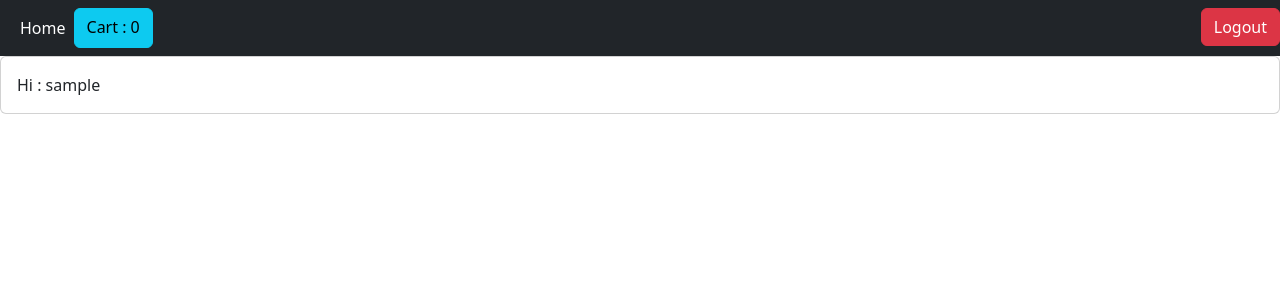
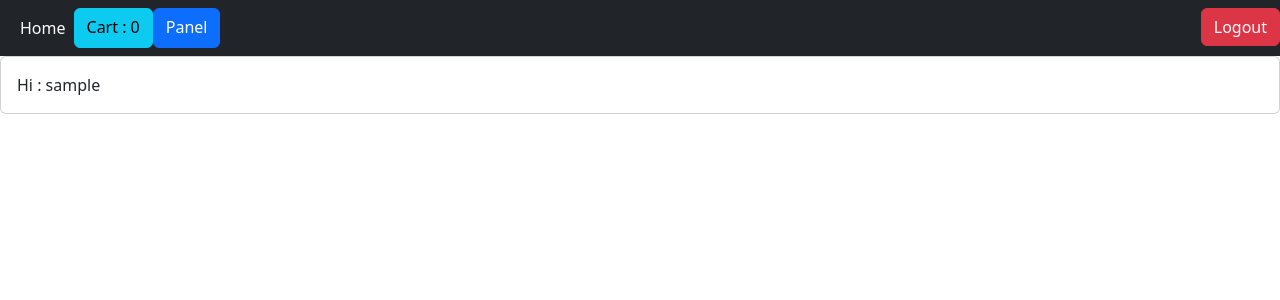
Before and after one commit to AfshinTrg/DjangoShop, a Django app: page / in a window 1280 px wide. Shown: the top 300 px of the page. Run offline with Django 4.2, Linux system fonts and the light colour scheme; the visitor is signed in with stand-in values (Sample User, id 1); data that the repository does not hold is empty.

Commit message:
Add "add to category" feature in admin panel

```diff
--- a/DjangoShop/home/templates/home/inc/sidebar.html
+++ b/DjangoShop/home/templates/home/inc/sidebar.html
@@ -26,6 +26,8 @@
         <ul class="nav nav-pills nav-sidebar flex-column" data-widget="treeview" role="menu" data-accordion="false">
           <!-- Add icons to the links using the .nav-icon class
                with font-awesome or any other icon font library -->
+          {% if user.is_superuser %}
+            <!-- Category Menu -->
             <li class="nav-item menu-open">
               <a href="#" class="nav-link active">
                 <i class="nav-icon fas fa-tachometer-alt"></i>
@@ -36,7 +38,7 @@
               </a>
               <ul class="nav nav-treeview">
                 <li class="nav-item">
-                <a href="./index.html" class="nav-link active">
+                  <a href="{% url 'home:add_category'%}" class="nav-link active">
                     <i class="fa fa-edit nav-icon"></i>
                     <p>Add Category</p>
                   </a>
--- a/DjangoShop/home/urls.py
+++ b/DjangoShop/home/urls.py
@@ -7,7 +7,8 @@ urlpatterns = [
     path('', views.HomeView.as_view(), name='home'),
     path('category/<slug:category_slug>', views.HomeView.as_view(), name='category_filter'),
     path('product/<slug:product_slug>', views.ProductDetailView.as_view(), name='product_detail'),
-    path('panel/', views.PanelView.as_view(), name='panel'),
+    path('panel', views.PanelView.as_view(), name='panel'),
     path('panel/categories', views.CategoriesListView.as_view(), name='Category_list'),
+    path('panel/category/add', views.AddCategoryView.as_view(), name='add_category'),
 
 ]
--- a/DjangoShop/home/views.py
+++ b/DjangoShop/home/views.py
@@ -1,7 +1,7 @@
-from django.shortcuts import render, get_object_or_404
+from django.shortcuts import render, get_object_or_404, redirect
 from django.views import View
 from .models import Category, Product
-from .forms import AddToCartForm
+from .forms import AddToCartForm, AddCategoryForm
 from django.contrib.auth.mixins import LoginRequiredMixin
 from mixins import AdminRequiredMixin
 
@@ -38,3 +38,19 @@ class CategoriesListView(LoginRequiredMixin, AdminRequiredMixin, View):
     def get(self, request):
         categories = Category.objects.all()
         return render(request, self.template_name, {'categories': categories})
+
+
+class AddCategoryView(LoginRequiredMixin, AdminRequiredMixin, View):
+    template_name = 'home/add_category.html'
+    form_class = AddCategoryForm
+
+    def get(self, request):
+        form = self.form_class
+        return render(request, self.template_name, {'form': form})
+
+    def post(self, request):
+        form = self.form_class(request.POST)
+        if form.is_valid():
+            form.save()
+            return redirect('home:Category_list')
+        return render(request, self.template_name, {'form': form})
--- a/DjangoShop/templates/inc/navbar.html
+++ b/DjangoShop/templates/inc/navbar.html
@@ -4,9 +4,10 @@
       <div class="navbar-nav">
 
           <a class="nav-link active"  href="{% url 'home:home' %}">Home</a>
-          <a class="btn btn-info btn-right" href="{% url 'orders:cart' %}">Cart : {{ cart|length }}</a>
+          <a class="btn btn-info" href="{% url 'orders:cart' %}">Cart : {{ cart|length }}</a>
           {% if request.user.is_authenticated %}
-              <a class="btn btn-danger btn-right position-absolute top-10 end-0" href="{% url 'accounts:user_logout' %}?next={{request.path}}">Logout</a>
+              <a class="btn btn-danger position-absolute top-10 end-0" href="{% url 'accounts:user_logout' %}?next={{request.path}}">Logout</a>
+              <a class="btn btn-primary" href="{% url 'home:panel' %}">Panel</a>
           {% else %}
               <a class="nav-link active" href="{% url 'accounts:user_register' %}">Register</a>
               <a class="nav-link active" href="{% url 'accounts:user_login' %}">Login</a>
```
Also changed, not shown: DjangoShop/home/forms.py (+7 -0 lines), DjangoShop/home/templates/home/add_category.html (added, +10 -0 lines). Lines whose indentation alone changed are shown as unchanged.
